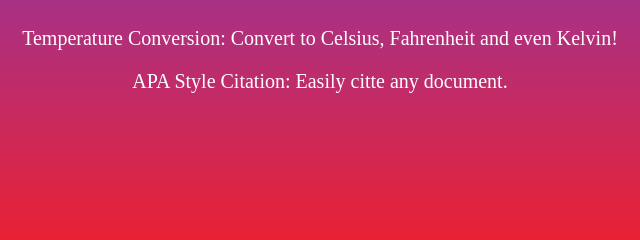
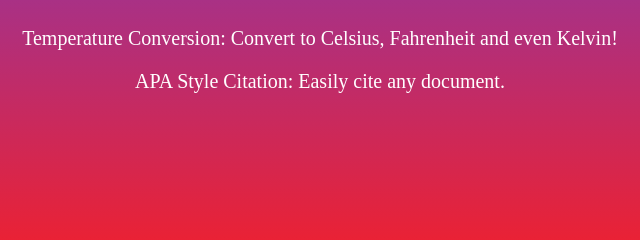
Before and after one commit to MoisesAdame/TemperatureConversion-WebApp-, a plain HTML site: page index.html in a window 1280 px wide. Shown: the part 141-381 px from the top of the page, 320-960 px from the left. Drawn offline with Linux system fonts and the light colour scheme.

Commit message:
Ortographic errors in index page erased.

```diff
--- a/index.html
+++ b/index.html
@@ -55,7 +55,7 @@
         <!--Enlistando y refernciando mis proyectos-->
         <p style="font-size: 30px;">My projects</p>
         <p><a href="TemperatureConversion/tempApp.html">Temperature Conversion: Convert to Celsius, Fahrenheit and even Kelvin!</a></p>
-        <p><a href="APAStyleCitation/APAAppindex.html">APA Style Citation: Easily citte any document.</a></p>
+        <p><a href="APAStyleCitation/APAAppindex.html">APA Style Citation: Easily cite any document.</a></p>
 
         <br>
         <br>
```
